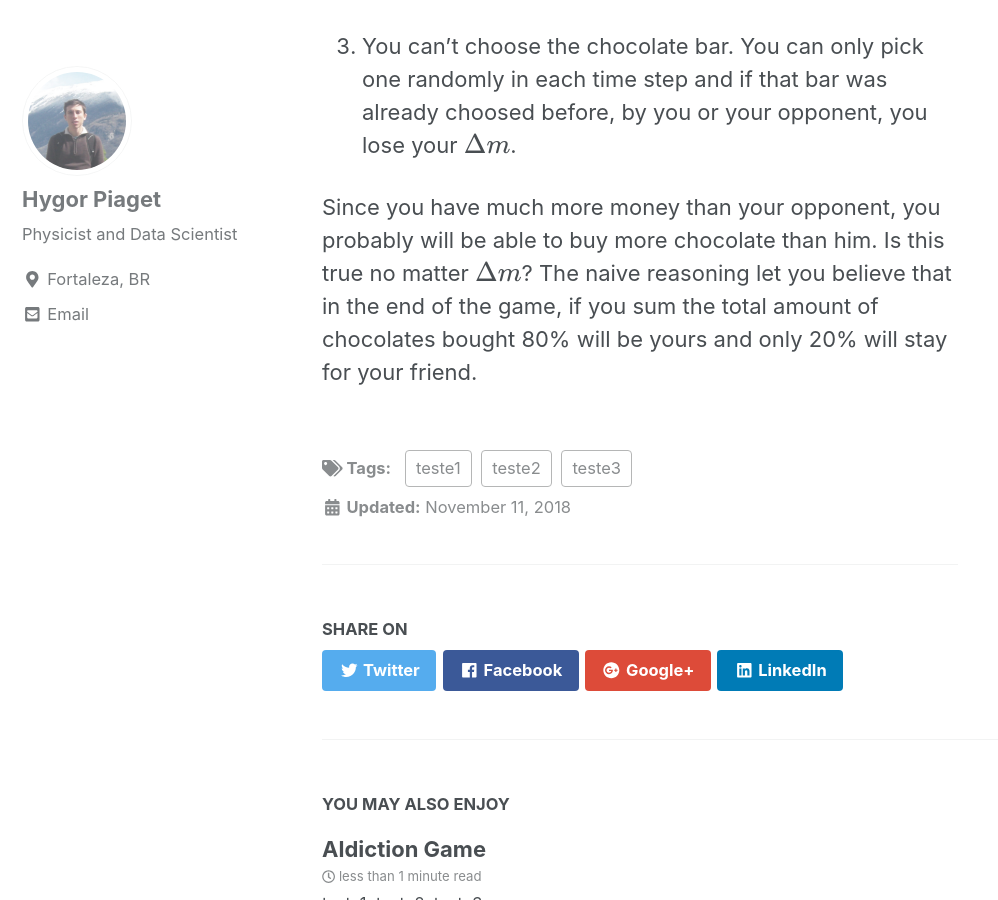
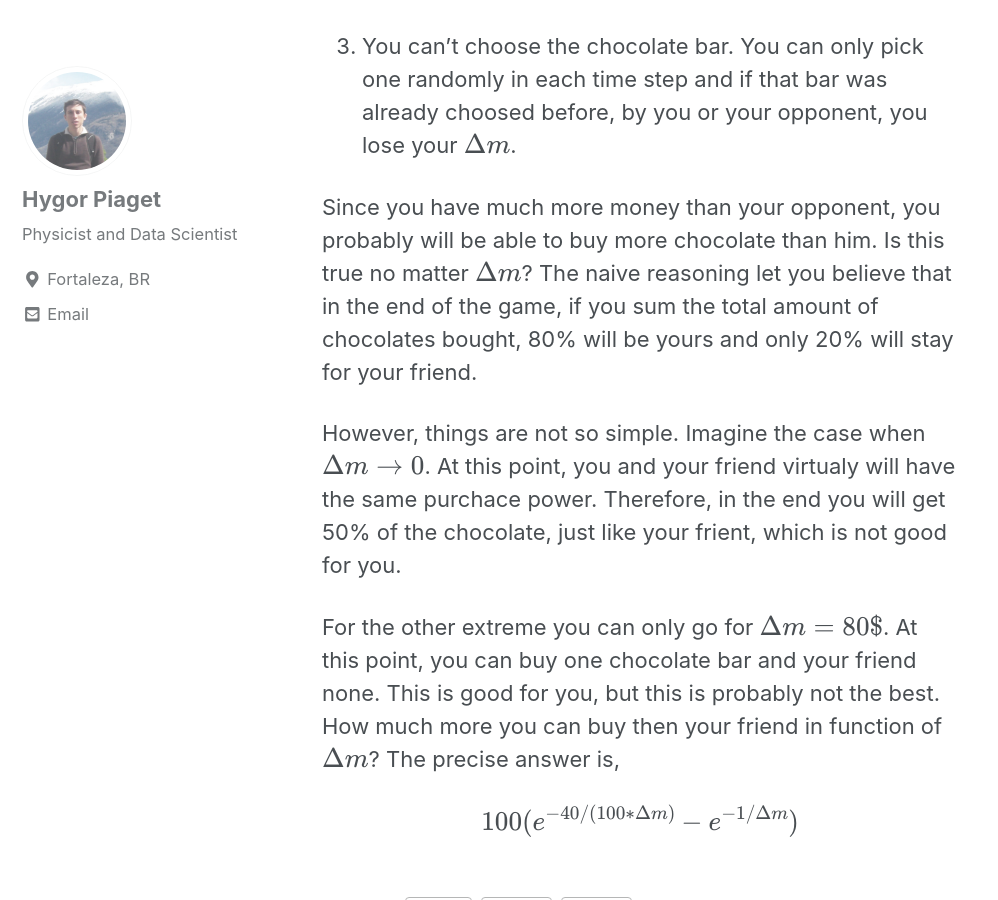
Before and after one commit to HygorPiaget/HygorPiaget.github.io, a Jekyll site: the page built from _posts/2018-11-11-teste.md, in a window 1280 px wide and 900 px high, scrolled down 586 px. Shown: the whole window, without its empty margins (0-998 px from the left). Built offline with Jekyll 4.4.1, drawn with Linux system fonts in a browser that asks for light colours; cached includes are drawn as plain includes; nearby versions of some CDN libraries; formulas are drawn with MathJax 3; some of the changed text lies outside the part shown.

Commit message:
new github

```diff
--- a/_posts/2018-11-11-teste.md
+++ b/_posts/2018-11-11-teste.md
@@ -21,9 +21,17 @@ if that bar was already choosed before, by you or your opponent, you lose your $
 
 Since you have much more money than your opponent, you probably will be able to buy more chocolate
 than him. Is this true no matter $$\Delta m$$? The naive reasoning let you believe that in the end of the game,
-if you sum the total amount of chocolates bought 80% will be yours and only 20% will stay for your friend.
+if you sum the total amount of chocolates bought, 80% will be yours and only 20% will stay for your friend.
 
+However, things are not so simple. Imagine the case when $$\Delta m \to 0$$. At this point, you and
+your friend virtualy will have the same purchace power. Therefore, in the end you will get 50% of the chocolate,
+just like your frient, which is not good for you.
 
+For the other extreme you can only go for $$\Delta m = 80$ $$. At this point, you can buy one chocolate bar
+and your friend none. This is good for you, but this is probably not the best. How much more you can
+buy then your friend in function of $$\Delta m$$? The precise answer is,
+
+$$100 (e^{-40/(100*\Delta m)} - e^{-1/\Delta m})$$
 
 
 
```
